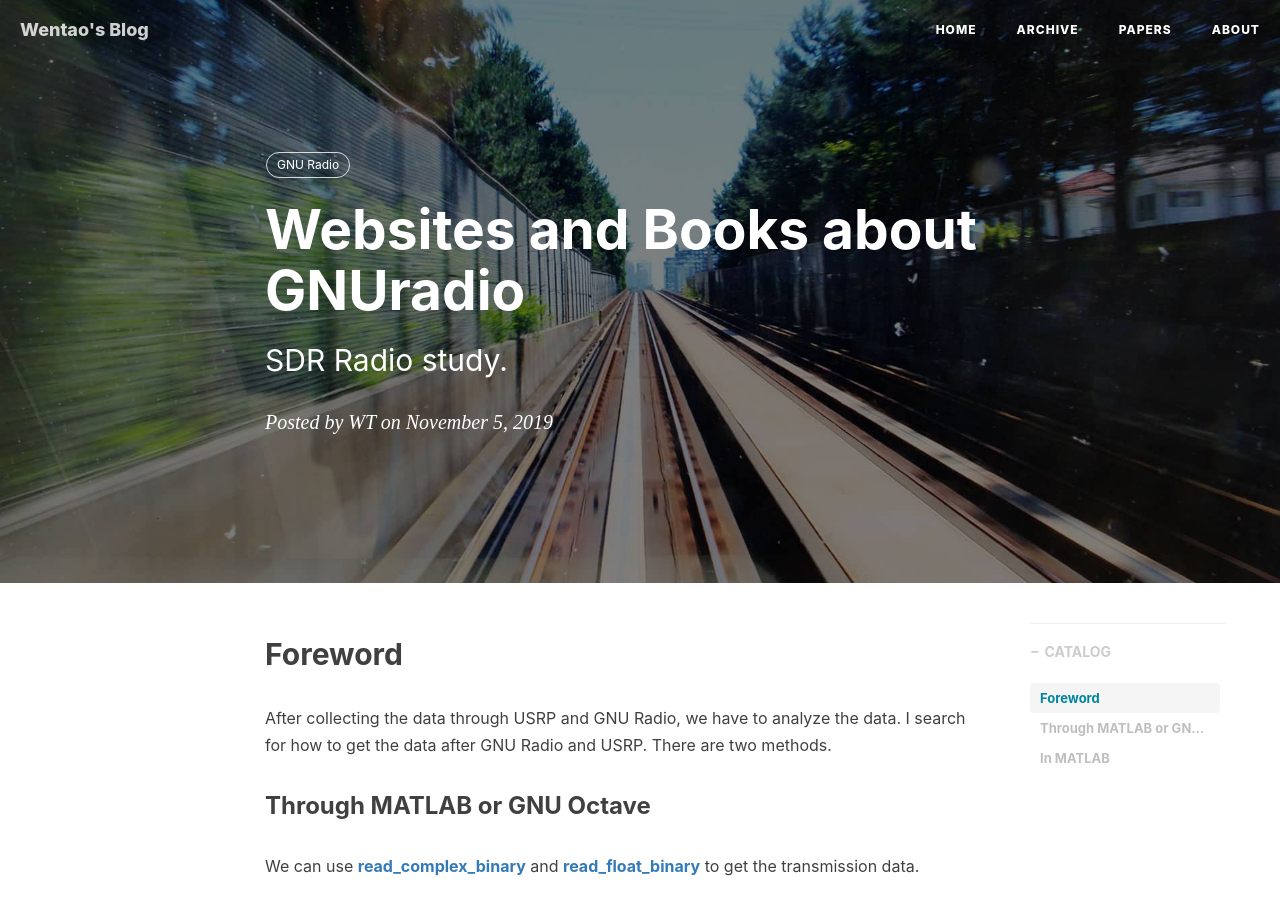
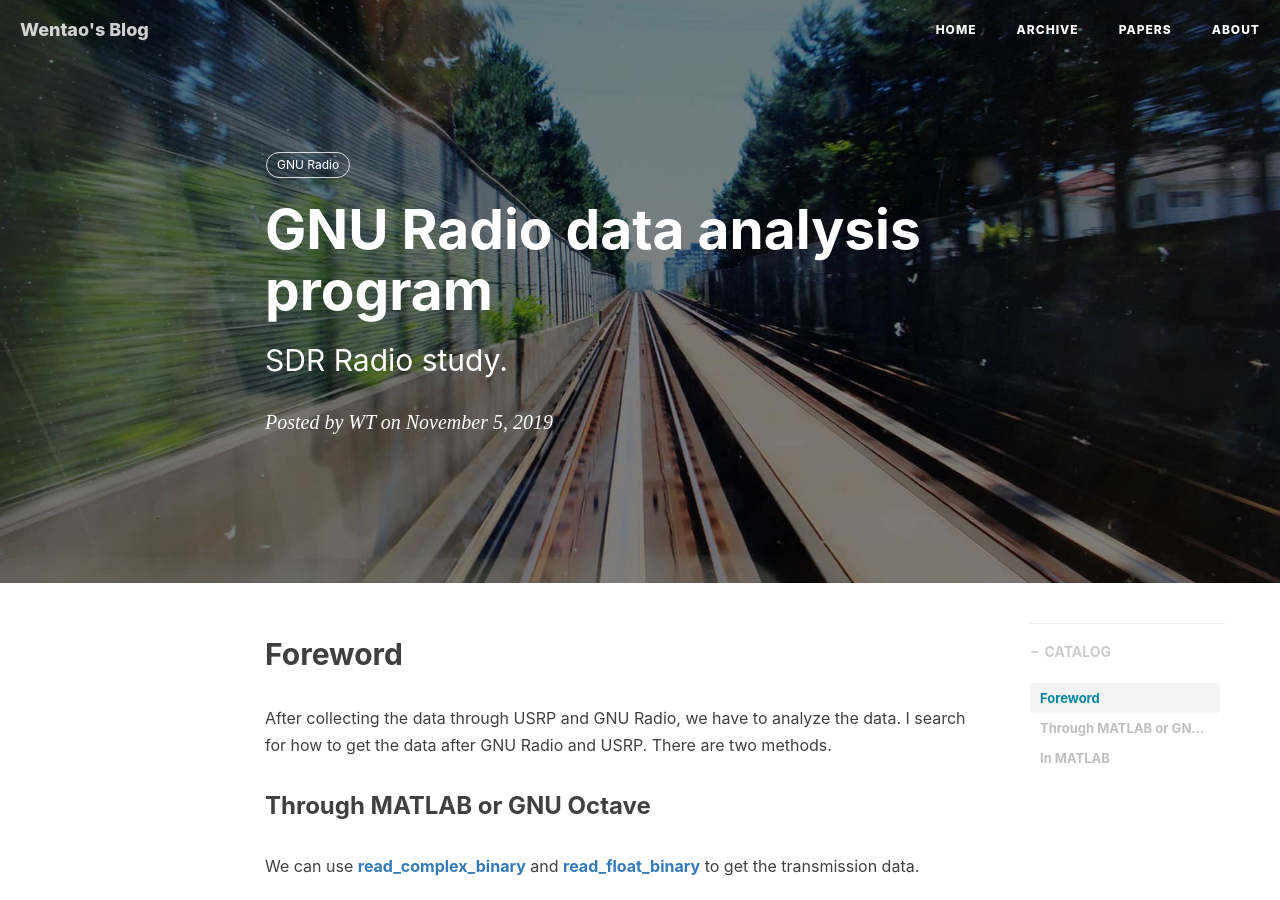
Before and after one commit to csxmt123/zhouwt612.github.io, a Jekyll site: the page built from _posts/2019-11-05-GNU Radio data analysis.md, in a window 1280 px wide and 900 px high. Built offline with Jekyll 4.4.1, drawn with Linux system fonts in a browser that asks for light colours; nearby versions of some CDN libraries; comment, search, counter and statistics services are not loaded.

Commit message:
Update 2019-11-05-GNU Radio data analysis.md

```diff
--- a/_posts/2019-11-05-GNU Radio data analysis.md
+++ b/_posts/2019-11-05-GNU Radio data analysis.md
@@ -1,6 +1,6 @@
 ---
 layout: post
-title: "Websites and Books about GNUradio"
+title: "GNU Radio data analysis program"
 subtitle: 'SDR Radio study.'
 author: "WT"
 header-img: "img/post-bg-2015.jpg"
```
